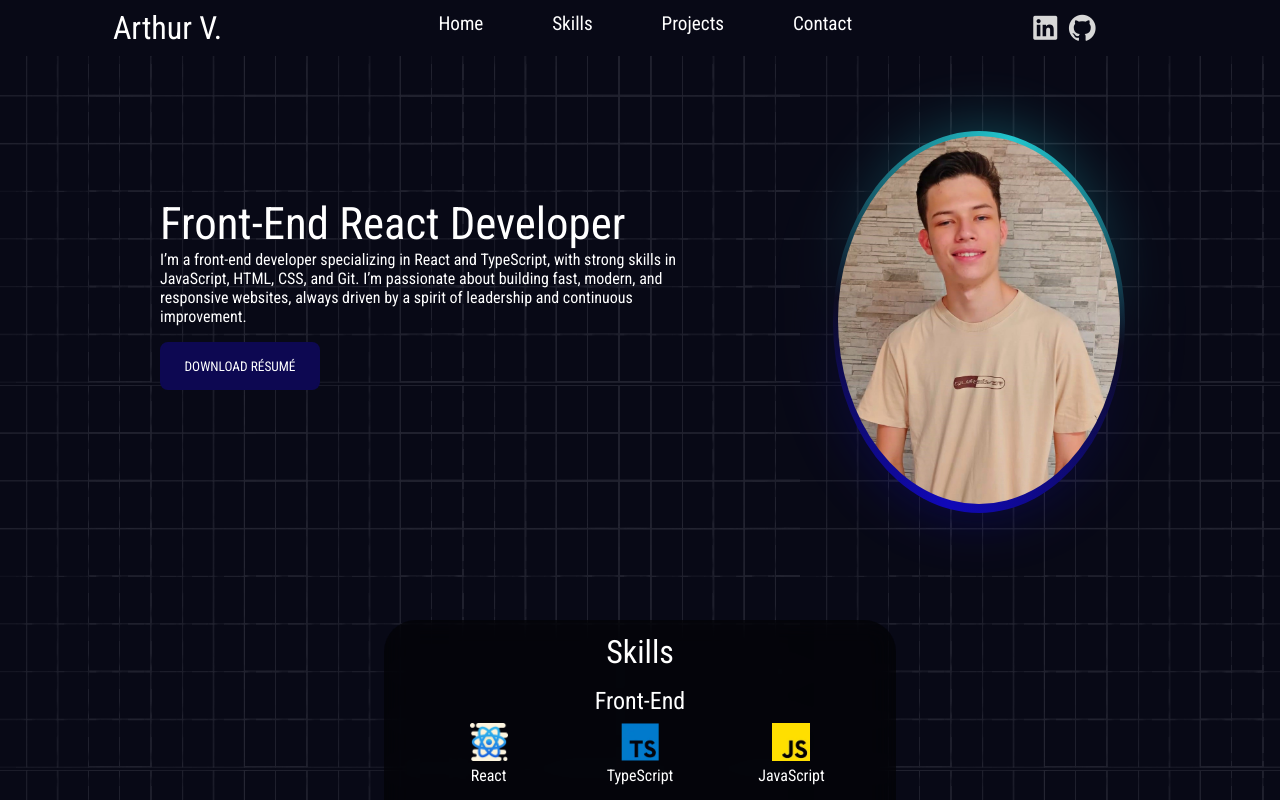
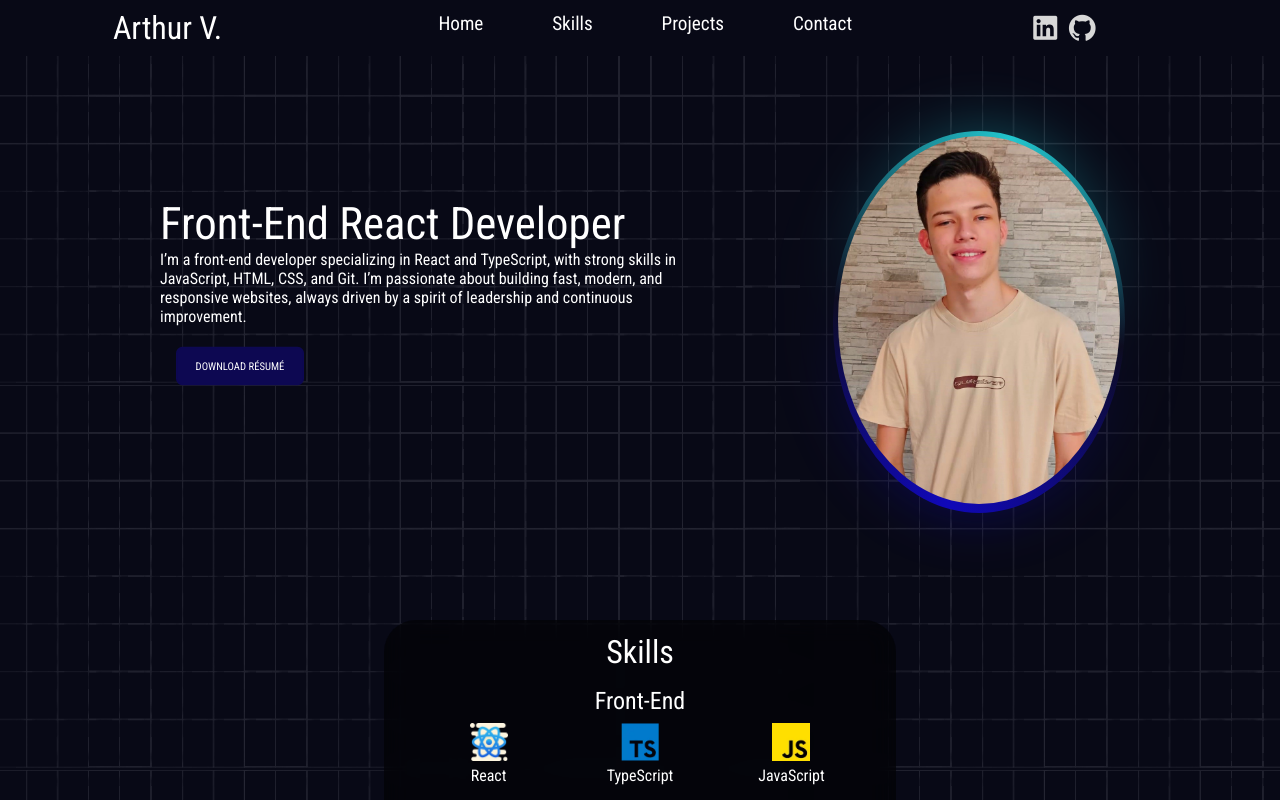
Before and after one commit to TuttaDaWeb/Protfolio-React, a React (Vite) app in the folder portfolio/: page / in a window 1280 px wide. In both pictures the pointer is over the button "DOWNLOAD RÉSUMÉ". Shown: the top 800 px of the page. Built offline with nearby package versions, Linux system fonts and the light colour scheme.

Commit message:
twientie-ninth commit

```diff
--- a/portfolio/src/components/mainPart/mainPart.css
+++ b/portfolio/src/components/mainPart/mainPart.css
@@ -43,6 +43,11 @@
     border-radius: 0.5rem;
     color: white;
     text-transform: uppercase;
+    cursor: pointer;
+    transition: transform .2s ease-in;
+}
+.resume-download:hover{
+    transform: scale(0.8);
 }
 .img::after, .img::before{
     content: '';
```
